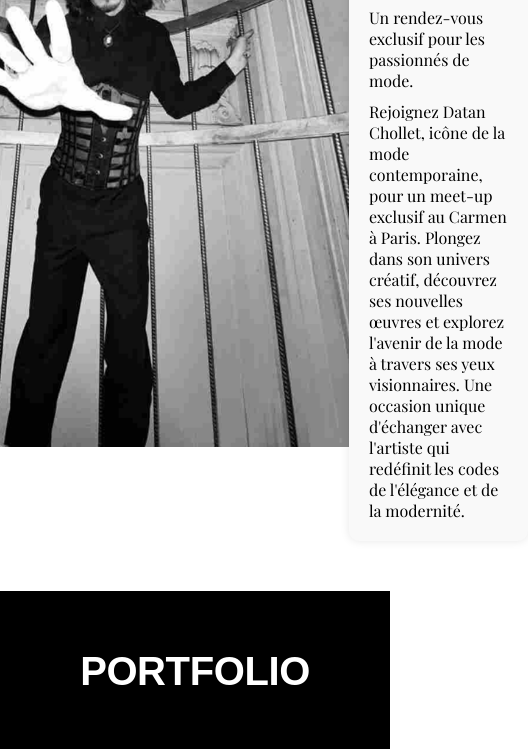
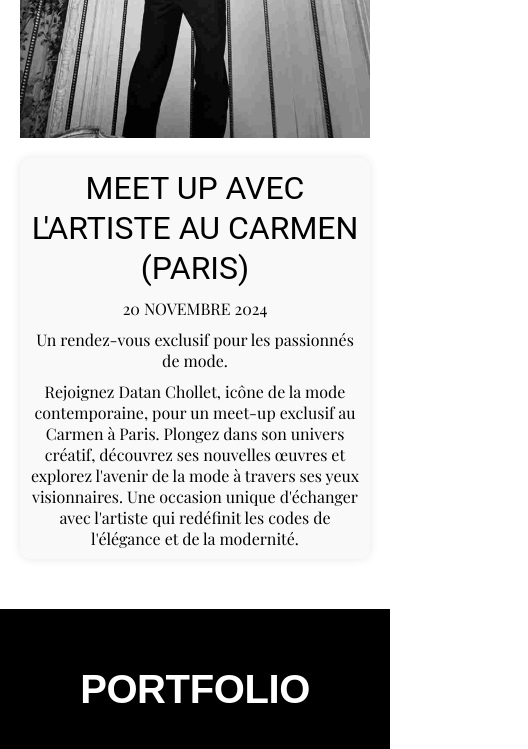
Before and after one commit to annabch06/mus-e-mode, a plain HTML site: page index.html in a window 390 px wide. Shown: the part 951-1700 px from the top of the page, 528 px wide, since content can reach past the window. Drawn offline with nearby package versions, Linux system fonts and the light colour scheme.

Commit message:
Update csstest2.css

```diff
--- a/csstest2.css
+++ b/csstest2.css
@@ -303,6 +303,9 @@ footer {
     .portfolio-grid {
         grid-template-columns: repeat(2, 1fr); /* 2 images par rangée sur mobile */
     }
+    .event-image img {
+        width: 100%;
+    }
 }
 
 @media (max-width: 480px) {
@@ -460,3 +463,20 @@ p, li, a {
         display: block;
     }
 }
+/* Responsive layout pour les détails de l'événement */
+@media (max-width: 768px) {
+    .event-container {
+        flex-direction: column; /* Aligne l'image et la description en colonne */
+        text-align: center; /* Centre le contenu */
+    }
+
+    .event-image img {
+        width: 100%; /* L'image prend toute la largeur */
+        height: auto; /* Maintient les proportions de l'image */
+    }
+
+    .event-description {
+        margin-top: 20px; /* Ajoute de l'espace entre l'image et la description */
+        padding: 10px; /* Réduit le padding pour un rendu mobile */
+    }
+}
```
